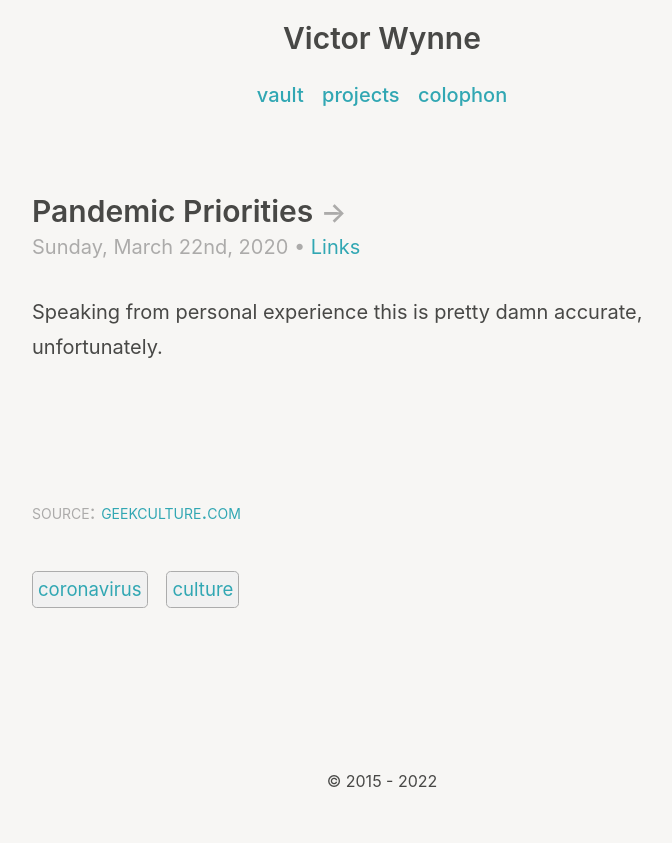
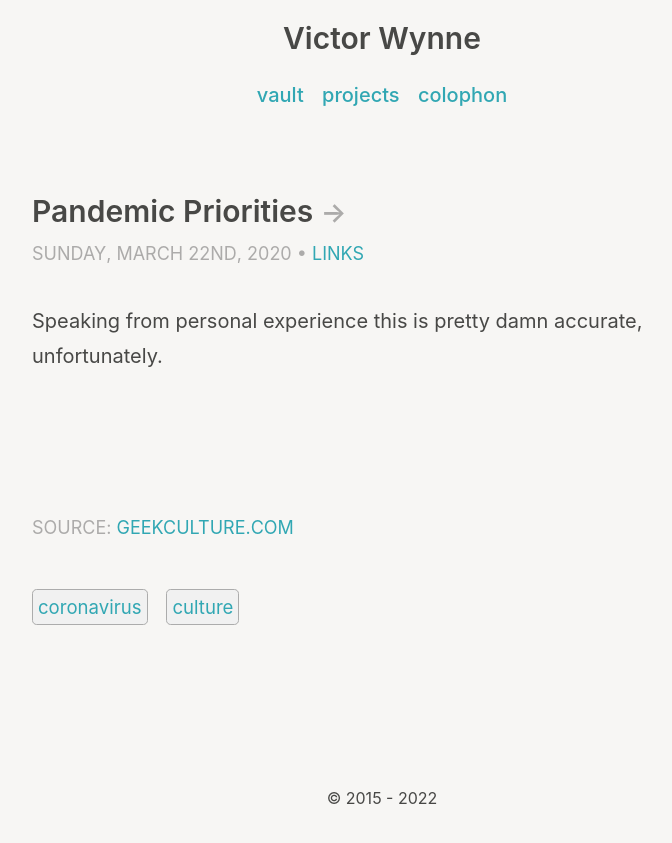
Before and after one commit to wertercatt/tooters, a Jekyll site: the page built from _posts/2020-03-22-pandemic-priorities.md, in a window 1280 px wide. Shown: the top 843 px of the page, without its empty margins (258-930 px from the left). Built offline with Jekyll 4.4.1, drawn with Linux system fonts in a browser that asks for light colours.

Commit message:
Update _posts.scss

```diff
--- a/_sass/_posts.scss
+++ b/_sass/_posts.scss
@@ -92,6 +92,8 @@ figure {
   display: block;
   margin-top: 0;
   margin-bottom: 1.5rem;
+  font-variant: all-petite-caps;
+  font-size: 125%;
   color: #626162;
 
   @media (prefers-color-scheme: light) {
@@ -172,5 +174,6 @@ a:visited {
       overflow: hidden;
       white-space: nowrap;
       margin-top: 2rem;
-      font-variant: small-caps;
+      font-variant: all-petite-caps;
+      font-size: 125%;
   }
```
